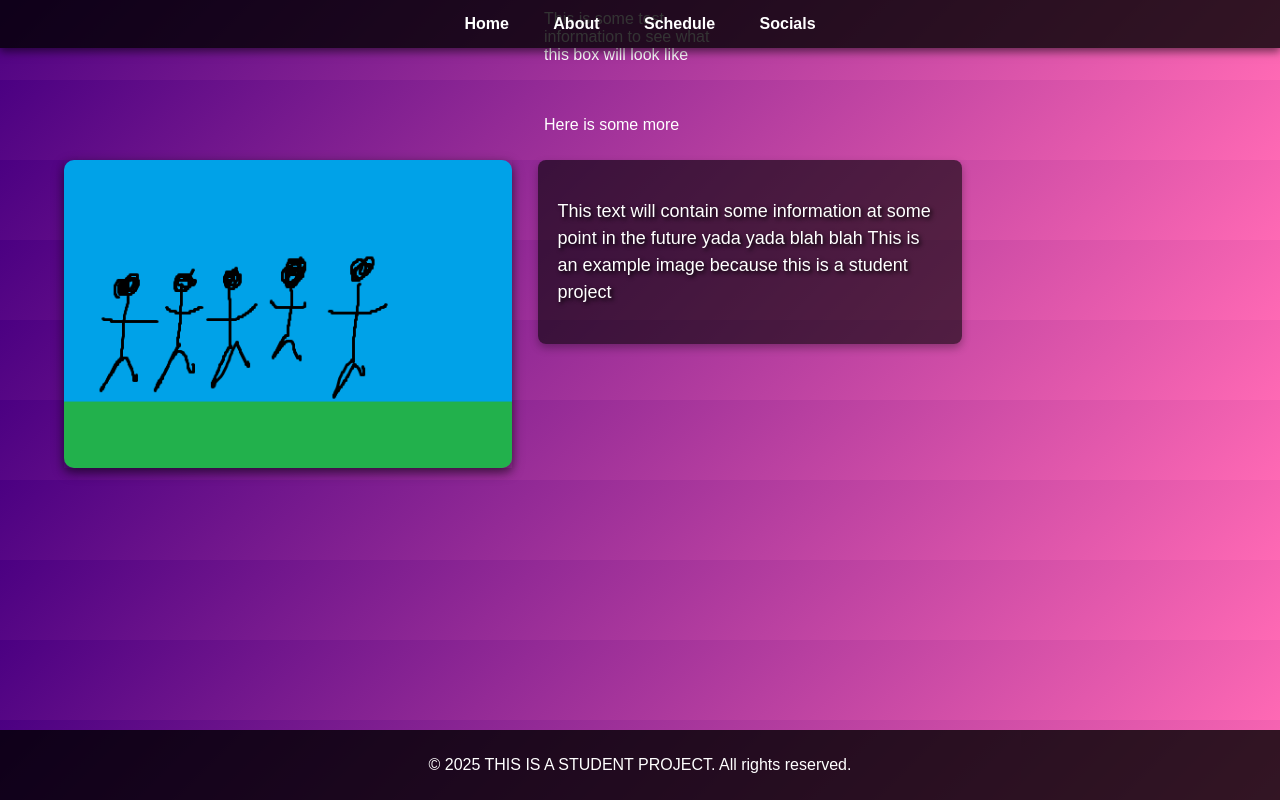
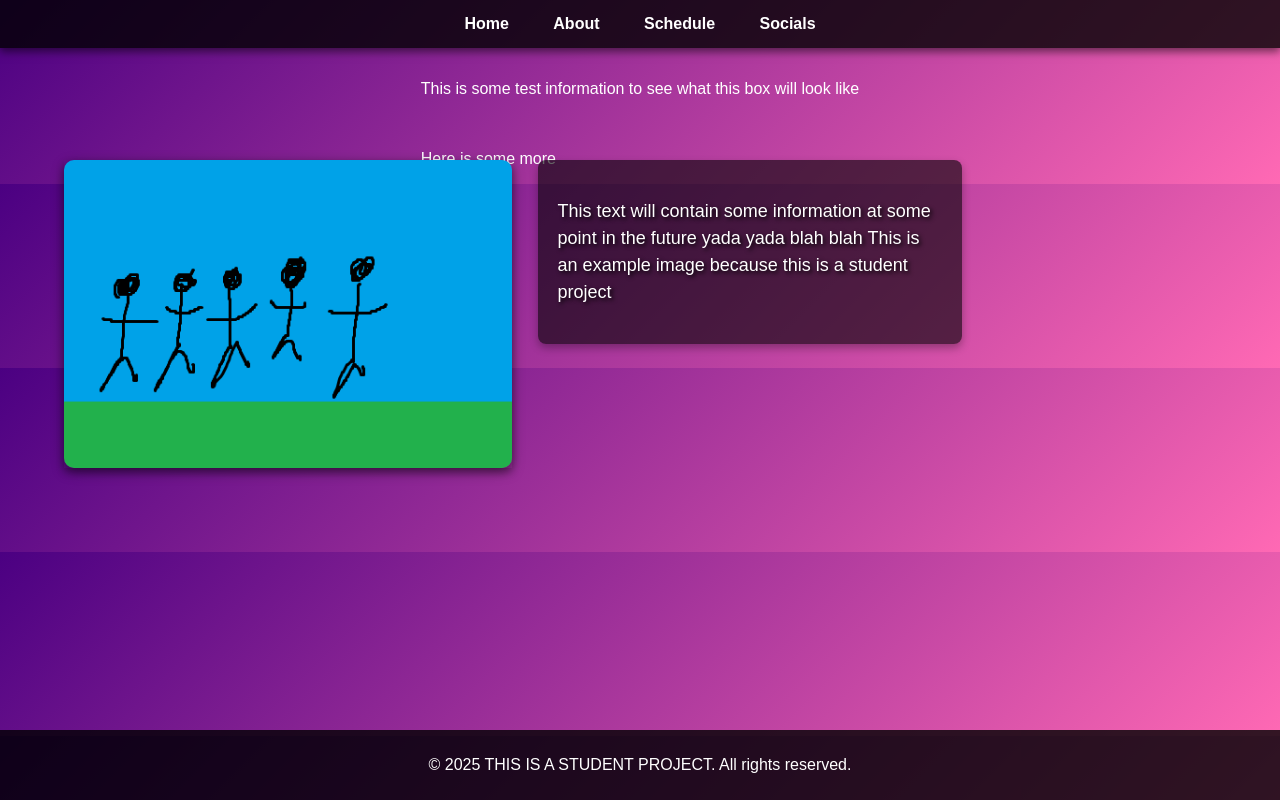
Before and after one commit to IE-Jace/HTMLProject, a plain HTML site: page HTML Project/index.html in a window 1280 px wide. Shown: the top 800 px of the page. Drawn offline with Linux system fonts and the light colour scheme.

Commit message:
Update styles.css

```diff
--- a/HTML Project/styles.css
+++ b/HTML Project/styles.css
@@ -128,12 +128,7 @@ footer {
     left: 42%;
     width: 30%;
 }
-.text-box2 {
-    position: absolute;
-    top: 20%
-    right: 42%;
-    width: 15%;
-}
+
 
 .text-box p {
     font-size: 18px;
```
